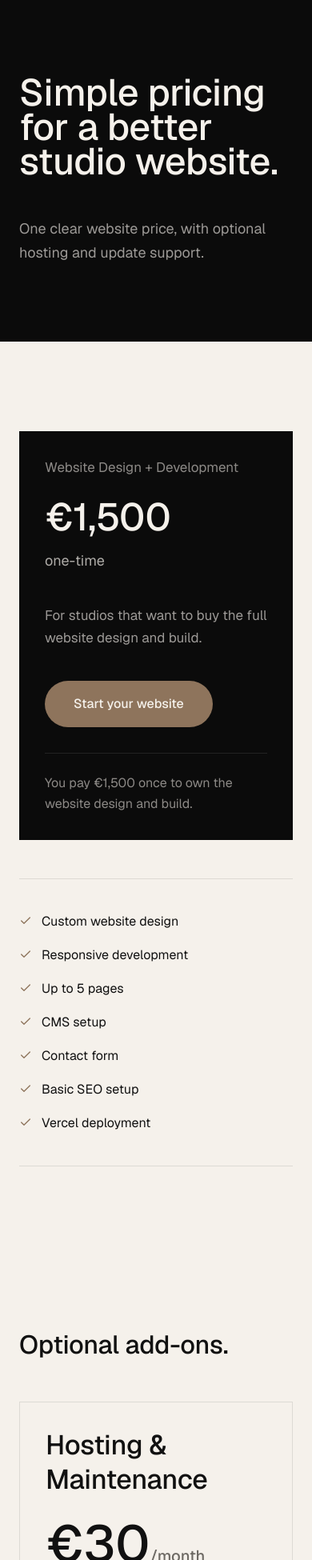
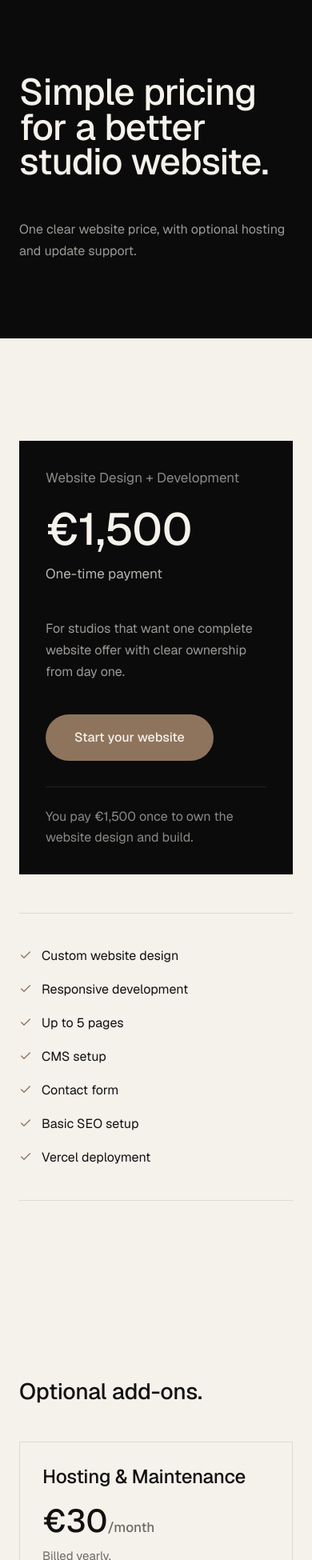
Before and after one commit to nmmilosevic/archi-studio, a Next.js app: page /en/pricing in a window 390 px wide. Shown: the part 50-2000 px from the top of the page at 80% size. Built offline with nearby package versions, Linux system fonts and the light colour scheme; a web font is replaced by a local one.

Commit message:
Refine typography styles and adjust responsive font sizes in globals.css

```diff
--- a/app/[locale]/(site)/audit/page.tsx
+++ b/app/[locale]/(site)/audit/page.tsx
@@ -94,11 +94,11 @@ export default async function AuditPage({ params }: Props) {
             <AnimatedTitle
               text="Get a clear review of your architecture website."
               as="h1"
-              className="text-section max-w-[920px] text-primary"
+              className="text-hero max-w-[16ch] text-primary"
             />
             <div className="lg:ml-auto">
               <AnimatedText
-                className="max-w-[600px] text-[18px] leading-[1.65] text-muted"
+                className="text-support max-w-[600px] text-muted"
                 delay={0.12}
               >
                 We review your current website and show where it loses trust, clarity, and potential clients.
--- a/app/[locale]/(site)/contact/page.tsx
+++ b/app/[locale]/(site)/contact/page.tsx
@@ -42,10 +42,10 @@ export default async function ContactPage({ params }: Props) {
             <AnimatedTitle
               text="Tell us about your studio website."
               as="h1"
-              className="text-section max-w-[920px] text-inverted"
+              className="text-hero max-w-[16ch] text-inverted"
             />
             <AnimatedText
-              className="max-w-[560px] text-[18px] leading-[1.65] text-inverted/62 lg:ml-auto"
+              className="text-support max-w-[560px] text-inverted/62 lg:ml-auto"
               delay={0.12}
             >
               Send your current website or project idea. We’ll reply with the best next step.
--- a/app/[locale]/(site)/page.tsx
+++ b/app/[locale]/(site)/page.tsx
@@ -35,10 +35,10 @@ const copy = {
     beforeBody: "Many studios have beautiful work, but their website makes it harder to trust, understand, or contact them.",
     reviewTitle: "Not sure what your website is missing?",
     reviewBody: "Send us your current website and we’ll review where it loses clarity, trust, or potential clients.",
-    redesignTitle: "A complete website, designed and built for your studio.",
+    redesignTitle: "Designed and developed as one clear website system.",
     redesignBody: "A clear website system with the pages, structure, and presentation your studio needs.",
     redesignCta: "Start your website",
-    offerTitle: "Simple pricing. No hidden fees.",
+    offerTitle: "Simple pricing. Clear ownership.",
     offerIntro: "One clear website price, with optional hosting and updates.",
     finalTitle: "Ready to make your website feel like your work?",
     finalBody: "Send your current website or project idea. We’ll reply with the best next step.",
@@ -60,10 +60,10 @@ const copy = {
     beforeBody: "Tus proyectos son detallados, cuidados y de alto nivel. Tu web debería sentirse igual.",
     reviewTitle: "¿No sabes qué le falta a tu web?",
     reviewBody: "Envíanos tu web actual y revisaremos dónde pierde claridad, confianza o clientes potenciales.",
-    redesignTitle: "Una web completa, diseñada y construida para tu estudio.",
+    redesignTitle: "Diseño y desarrollo en un único sistema web claro.",
     redesignBody: "Un sistema claro con las páginas, estructura y presentación que tu estudio necesita.",
     redesignCta: "Empezar mi web",
-    offerTitle: "Precios simples. Sin costes ocultos.",
+    offerTitle: "Precios simples. Propiedad clara.",
     offerIntro: "Un precio claro para la web, con hosting y actualizaciones opcionales.",
     finalTitle: "¿Listo para que tu web se sienta como tu trabajo?",
     finalBody: "Envía tu web actual o la idea del proyecto. Responderemos con el mejor siguiente paso.",
@@ -85,10 +85,10 @@ const copy = {
     beforeBody: "Vos projets sont détaillés, soignés et haut de gamme. Votre site devrait donner la même impression.",
     reviewTitle: "Vous ne savez pas ce qui manque à votre site?",
     reviewBody: "Envoyez votre site actuel et nous verrons où il perd en clarté, confiance ou clients potentiels.",
-    redesignTitle: "Un site complet, conçu et construit pour votre studio.",
+    redesignTitle: "Conception et développement dans un système de site clair.",
     redesignBody: "Un système clair avec les pages, la structure et la présentation dont votre studio a besoin.",
     redesignCta: "Commencer le site",
-    offerTitle: "Prix simples. Aucun frais caché.",
+    offerTitle: "Prix simples. Propriété claire.",
     offerIntro: "Un prix clair pour le site, avec hébergement et mises à jour optionnels.",
     finalTitle: "Prêt à faire ressentir votre site comme votre travail?",
     finalBody: "Envoyez votre site actuel ou votre idée de projet. Nous répondrons avec la meilleure prochaine étape.",
@@ -173,7 +173,7 @@ export default async function HomePage({ params }: Props) {
               as="h1"
               className="text-hero mb-5 max-w-none text-primary text-balance md:mb-6"
             />
-            <AnimatedText className="mb-7 max-w-[590px] text-[16px] leading-[1.65] text-muted md:mb-8 md:text-[18px]" delay={0.18}>
+            <AnimatedText className="text-support mb-7 max-w-[590px] text-muted md:mb-8" delay={0.18}>
               {c.sub}
             </AnimatedText>
             <AnimatedText as="div" delay={0.28}>
@@ -209,11 +209,11 @@ export default async function HomePage({ params }: Props) {
         </Container>
       </section>
 
-      <section className="bg-offwhite py-28 md:py-44" aria-labelledby="work-preview-heading">
+      <section className="bg-offwhite py-32 md:py-48" aria-labelledby="work-preview-heading">
         <Container>
           <div className="mb-16 grid grid-cols-1 gap-8 lg:grid-cols-[0.95fr_1.05fr] lg:items-end">
             <AnimatedTitle text={c.workTitle} as="h2" id="work-preview-heading" className="text-section max-w-[860px] text-primary" />
-            <AnimatedText className="max-w-[560px] text-[17px] leading-[1.65] text-muted lg:ml-auto" delay={0.12}>
+            <AnimatedText className="text-support max-w-[560px] text-muted lg:ml-auto" delay={0.12}>
               {c.workBody}
             </AnimatedText>
           </div>
@@ -232,12 +232,12 @@ export default async function HomePage({ params }: Props) {
         </Container>
       </section>
 
-      <section id="previews" className="bg-charcoal py-28 text-inverted md:py-44" aria-labelledby="preview-heading">
+      <section id="previews" className="bg-charcoal py-32 text-inverted md:py-48" aria-labelledby="preview-heading">
         <Container>
           <div className="mb-[80px] grid grid-cols-1 gap-8 lg:grid-cols-[0.95fr_1.05fr] lg:items-end">
             <AnimatedTitle text={c.beforeTitle} as="h2" id="preview-heading" className="text-display max-w-[820px] text-inverted" />
             <AnimatedText as="div" className="max-w-[560px] lg:ml-auto" delay={0.12}>
-              <p className="mb-8 font-body text-[18px] leading-[1.65] text-inverted/62">{c.beforeBody}</p>
+              <p className="text-support mb-8 font-body text-inverted/62">{c.beforeBody}</p>
               <ul className="space-y-4">
                 {(c.beforeProblems as readonly string[]).map((problem) => (
                   <li key={problem} className="flex items-start gap-3">
@@ -261,7 +261,7 @@ export default async function HomePage({ params }: Props) {
         </Container>
       </section>
 
-      <section id="website-review" className="bg-stone py-28 md:py-44" aria-labelledby="website-review-heading">
+      <section id="website-review" className="bg-stone py-32 md:py-48" aria-labelledby="website-review-heading">
         <Container>
           <div className="grid grid-cols-1 gap-16 lg:grid-cols-[0.82fr_1.18fr] lg:gap-24 lg:items-center">
             <div>
@@ -272,7 +272,7 @@ export default async function HomePage({ params }: Props) {
                 className="text-section mb-8 max-w-[680px] text-primary"
               />
               <AnimatedText
-                className="max-w-[520px] text-[17px] leading-[1.68] text-muted md:text-[18px]"
+                className="text-support max-w-[520px] text-muted"
                 delay={0.1}
               >
                 {c.reviewBody}
@@ -298,7 +298,7 @@ export default async function HomePage({ params }: Props) {
         </Container>
       </section>
 
-      <section className="bg-offwhite py-28 md:py-44" aria-labelledby="redesign-heading">
+      <section className="bg-offwhite py-32 md:py-48" aria-labelledby="redesign-heading">
         <Container>
           <div className="grid grid-cols-1 gap-16 lg:grid-cols-[0.82fr_1.18fr] lg:gap-24 lg:items-center">
             <div>
@@ -309,7 +309,7 @@ export default async function HomePage({ params }: Props) {
                 className="text-section mb-8 max-w-[680px] text-primary"
               />
               <AnimatedText
-                className="max-w-[520px] text-[17px] leading-[1.68] text-muted md:text-[18px]"
+                className="text-support max-w-[520px] text-muted"
                 delay={0.1}
               >
                 {c.redesignBody}
@@ -335,28 +335,28 @@ export default async function HomePage({ params }: Props) {
         </Container>
       </section>
 
-      <section id="pricing" className="bg-stone py-28 md:py-44" aria-labelledby="offer-heading">
+      <section id="pricing" className="bg-stone py-36 md:py-52" aria-labelledby="offer-heading">
         <Container>
-          <div className="grid grid-cols-1 gap-14 lg:grid-cols-[0.92fr_1.08fr] lg:gap-24">
+          <div className="grid grid-cols-1 gap-12 lg:grid-cols-[1.2fr_0.8fr] lg:gap-16">
             <div>
               <AnimatedTitle text={c.offerTitle} as="h2" id="offer-heading" className="text-section mb-7 max-w-[700px] text-primary" />
-              <AnimatedText className="mb-12 max-w-[460px] text-[17px] leading-relaxed text-muted" delay={0.1}>
+              <AnimatedText className="text-support mb-12 max-w-[500px] text-muted" delay={0.1}>
                 {c.offerIntro}
               </AnimatedText>
-              <div className="mb-10">
-                <p className="font-heading text-[88px] font-medium leading-none text-primary">
+              <div className="mb-10 border border-charcoal/12 bg-offwhite p-8 md:p-10">
+                <p className="font-body text-[17px] text-muted">Website Design + Development</p>
+                <p className="mt-5 font-heading text-[clamp(56px,8vw,104px)] font-medium leading-[0.94] text-primary">
                   €1,500
                 </p>
-                <p className="mt-4 font-body text-[16px] text-muted/70">
-                  One-time website design and build.
+                <p className="mt-4 font-body text-[17px] leading-relaxed text-muted/78">
+                  One-time payment
                 </p>
-              </div>
-              <Button asChild size="lg">
+                <Button asChild size="lg" className="mt-8">
                   <Link href={`/${locale}/contact`}>
                     Start your website <ArrowRight className="ml-2 h-4 w-4" aria-hidden="true" />
                   </Link>
                 </Button>
-              <div className="mt-12 grid gap-3">
+                <div className="mt-10 grid gap-3">
                   {pricingIncludes.map((item) => (
                     <div key={item} className="flex items-start gap-3">
                       <Check className="mt-1 h-4 w-4 flex-shrink-0 text-bronze" aria-hidden="true" />
@@ -364,19 +364,23 @@ export default async function HomePage({ params }: Props) {
                     </div>
                   ))}
                 </div>
+                <p className="mt-10 border-t border-charcoal/10 pt-6 text-[16px] leading-relaxed text-muted">
+                  You own the website once delivered. Optional hosting and updates are available if needed.
+                </p>
+              </div>
             </div>
 
             <AnimatedText as="div" delay={0.14}>
-              <div className="grid gap-5">
-                <div className="border border-charcoal/10 p-8">
-                  <h3 className="font-heading text-[28px] font-medium text-primary">Hosting & Maintenance</h3>
-                  <p className="mt-5 font-heading text-[52px] font-medium leading-none text-primary">€30<span className="text-[18px] text-muted">/month</span></p>
-                  <p className="mt-3 text-[15px] text-muted">Optional. Billed yearly.</p>
+              <div className="grid gap-4 lg:pt-16">
+                <div className="border border-charcoal/10 bg-stone p-7">
+                  <h3 className="font-heading text-[24px] font-medium text-primary">Hosting & Maintenance</h3>
+                  <p className="mt-4 font-heading text-[40px] font-medium leading-none text-primary">€30<span className="text-[17px] text-muted">/month</span></p>
+                  <p className="mt-2 text-[15px] text-muted">Optional. Billed yearly.</p>
                 </div>
-                <div className="border border-charcoal/10 p-8">
-                  <h3 className="font-heading text-[28px] font-medium text-primary">Monthly Website Updates</h3>
-                  <p className="mt-5 font-heading text-[52px] font-medium leading-none text-primary">€120<span className="text-[18px] text-muted">/month</span></p>
-                  <p className="mt-3 text-[15px] text-muted">Optional text, image and small layout updates.</p>
+                <div className="border border-charcoal/10 bg-stone p-7">
+                  <h3 className="font-heading text-[24px] font-medium text-primary">Monthly Website Updates</h3>
+                  <p className="mt-4 font-heading text-[40px] font-medium leading-none text-primary">€120<span className="text-[17px] text-muted">/month</span></p>
+                  <p className="mt-2 text-[15px] text-muted">Optional text, image and small layout updates.</p>
                 </div>
               </div>
             </AnimatedText>
@@ -384,11 +388,11 @@ export default async function HomePage({ params }: Props) {
         </Container>
       </section>
 
-      <section className="bg-charcoal py-24 text-inverted md:py-36" aria-labelledby="final-heading">
+      <section className="bg-charcoal py-28 text-inverted md:py-40" aria-labelledby="final-heading">
         <Container>
           <div className="mx-auto max-w-[920px] text-center">
             <AnimatedTitle text={c.finalTitle} as="h2" id="final-heading" className="text-section mb-8 text-inverted" />
-            <AnimatedText className="mx-auto mb-12 max-w-[620px] text-[17px] leading-relaxed text-inverted/60" delay={0.12}>
+            <AnimatedText className="text-support mx-auto mb-12 max-w-[620px] text-inverted/60" delay={0.12}>
               {c.finalBody}
             </AnimatedText>
             <AnimatedText as="div" delay={0.22}>
--- a/app/[locale]/(site)/pricing/page.tsx
+++ b/app/[locale]/(site)/pricing/page.tsx
@@ -98,10 +98,10 @@ export default async function PricingPage({ params }: Props) {
             <AnimatedTitle
               text="Simple pricing for a better studio website."
               as="h1"
-              className="text-section max-w-[920px] text-inverted"
+              className="text-hero max-w-[16ch] text-inverted"
             />
             <AnimatedText
-              className="max-w-[560px] text-[18px] leading-[1.65] text-inverted/62 lg:ml-auto"
+              className="text-support max-w-[560px] text-inverted/62 lg:ml-auto"
               delay={0.12}
             >
               One clear website price, with optional hosting and update support.
@@ -110,20 +110,20 @@ export default async function PricingPage({ params }: Props) {
         </Container>
       </section>
 
-      <section className="bg-offwhite py-28 md:py-44" aria-labelledby="main-price-heading">
+      <section className="bg-offwhite py-32 md:py-48" aria-labelledby="main-price-heading">
         <Container>
-          <div className="grid grid-cols-1 gap-12 lg:grid-cols-[0.9fr_1.1fr] lg:gap-20">
+          <div className="grid grid-cols-1 gap-12 lg:grid-cols-[1.2fr_0.8fr] lg:gap-16">
             <AnimatedText as="div" delay={0.04}>
-              <div className="bg-charcoal p-8 text-inverted md:p-12 lg:p-14">
+              <div className="border border-charcoal/10 bg-charcoal p-8 text-inverted md:p-12 lg:p-14">
                 <p className="text-[17px] text-inverted/55">Website Design + Development</p>
-                <h2 id="main-price-heading" className="mt-6 font-heading text-[clamp(48px,7vw,96px)] font-medium leading-none text-inverted">
+                <h2 id="main-price-heading" className="mt-6 font-heading text-[clamp(56px,8vw,104px)] font-medium leading-[0.94] text-inverted">
                   €1,500
                 </h2>
-                <p className="mt-4 text-[18px] leading-relaxed text-inverted/70">
-                  one-time
+                <p className="mt-4 text-[17px] leading-relaxed text-inverted/74">
+                  One-time payment
                 </p>
-                <p className="mt-10 max-w-[480px] text-[17px] leading-[1.65] text-inverted/62">
-                  For studios that want to buy the full website design and build.
+                <p className="text-support mt-10 max-w-[480px] text-inverted/62">
+                  For studios that want one complete website offer with clear ownership from day one.
                 </p>
                 <div className="mt-10">
                   <Button asChild variant="secondary" size="lg">
@@ -137,7 +137,7 @@ export default async function PricingPage({ params }: Props) {
             </AnimatedText>
 
             <AnimatedText as="div" delay={0.12}>
-              <div className="border-y border-charcoal/10 py-10 lg:py-14">
+              <div className="border-y border-charcoal/10 py-10 lg:py-14 lg:mt-8">
                 <CheckList items={mainIncludes} />
               </div>
             </AnimatedText>
@@ -147,7 +147,7 @@ export default async function PricingPage({ params }: Props) {
 
       <section className="bg-stone py-24 md:py-36" aria-labelledby="addons-heading">
         <Container>
-          <div className="mb-14 max-w-[720px]">
+          <div className="mb-12 max-w-[720px]">
             <AnimatedTitle
               text="Optional add-ons."
               as="h2"
@@ -156,37 +156,40 @@ export default async function PricingPage({ params }: Props) {
             />
           </div>
 
-          <div className="grid grid-cols-1 gap-6 lg:grid-cols-2">
+          <div className="grid grid-cols-1 gap-5 lg:grid-cols-2">
             <AnimatedText as="div" delay={0.08}>
-              <div className="h-full border border-charcoal/10 bg-offwhite p-8 md:p-10">
-                <h3 className="font-heading text-[34px] font-medium leading-tight text-primary">
+              <div className="h-full border border-charcoal/10 bg-offwhite p-7 md:p-8">
+                <h3 className="font-heading text-[24px] font-medium leading-tight text-primary">
                   Hosting & Maintenance
                 </h3>
-                <p className="mt-7 font-heading text-[64px] font-medium leading-none text-primary">
-                  €30<span className="text-[20px] text-muted">/month</span>
+                <p className="mt-5 font-heading text-[40px] font-medium leading-none text-primary">
+                  €30<span className="text-[17px] text-muted">/month</span>
                 </p>
-                <p className="mt-4 text-[16px] text-muted">Billed yearly.</p>
-                <div className="mt-10">
+                <p className="mt-3 text-[15px] text-muted">Billed yearly.</p>
+                <div className="mt-8">
                   <CheckList items={hostingIncludes} />
                 </div>
               </div>
             </AnimatedText>
 
             <AnimatedText as="div" delay={0.16}>
-              <div className="h-full border border-charcoal/10 bg-offwhite p-8 md:p-10">
-                <h3 className="font-heading text-[34px] font-medium leading-tight text-primary">
+              <div className="h-full border border-charcoal/10 bg-offwhite p-7 md:p-8">
+                <h3 className="font-heading text-[24px] font-medium leading-tight text-primary">
                   Monthly Website Updates
                 </h3>
-                <p className="mt-7 font-heading text-[64px] font-medium leading-none text-primary">
-                  €120<span className="text-[20px] text-muted">/month</span>
+                <p className="mt-5 font-heading text-[40px] font-medium leading-none text-primary">
+                  €120<span className="text-[17px] text-muted">/month</span>
                 </p>
-                <p className="mt-4 text-[16px] text-muted">Optional after launch.</p>
-                <div className="mt-10">
+                <p className="mt-3 text-[15px] text-muted">Optional after launch.</p>
+                <div className="mt-8">
                   <CheckList items={updateIncludes} />
                 </div>
               </div>
             </AnimatedText>
           </div>
+          <p className="text-support mt-10 max-w-[800px] text-muted">
+            You own the website once delivered. Optional hosting and updates are available if needed.
+          </p>
         </Container>
       </section>
 
--- a/app/[locale]/(site)/work/[slug]/page.tsx
+++ b/app/[locale]/(site)/work/[slug]/page.tsx
@@ -85,11 +85,11 @@ export default async function WorkDetailPage({ params }: Props) {
               <AnimatedTitle
                 text={item.title}
                 as="h1"
-                className="text-section max-w-[920px] text-inverted"
+                className="text-hero max-w-[16ch] text-inverted"
               />
             </div>
             <AnimatedText
-              className="max-w-[560px] text-[17px] leading-[1.65] text-inverted/62 lg:ml-auto"
+              className="text-support max-w-[560px] text-inverted/62 lg:ml-auto"
               delay={0.12}
             >
               {item.location}. Website redesign, portfolio structure, mobile presentation, and contact flow.
--- a/app/[locale]/(site)/work/page.tsx
+++ b/app/[locale]/(site)/work/page.tsx
@@ -47,10 +47,10 @@ export default async function WorkPage({ params }: Props) {
             <AnimatedTitle
               text="Websites for studios with work worth showing properly."
               as="h1"
-              className="text-section max-w-[920px] text-primary"
+              className="text-hero max-w-[16ch] text-primary"
             />
             <AnimatedText
-              className="max-w-[600px] text-[18px] leading-[1.65] text-muted lg:ml-auto"
+              className="text-support max-w-[600px] text-muted lg:ml-auto"
               delay={0.12}
             >
               A clear look at how architecture and interior studios can present their work with more clarity, confidence, and visual quality.
--- a/app/globals.css
+++ b/app/globals.css
@@ -50,9 +50,10 @@
 
   h1, h2, h3, h4, h5, h6 {
     font-family: var(--font-heading);
-    line-height: 0.92;
-    letter-spacing: -0.01em;
+    line-height: 0.96;
+    letter-spacing: -0.012em;
     font-weight: 500;
+    text-wrap: balance;
   }
 
   ::selection {
@@ -96,27 +97,38 @@
   /* ── Type scale ─────────────────────────────────────── */
 
   .text-hero {
-    font-size: clamp(48px, 13vw, 64px);
-    line-height: 0.90;
+    font-size: clamp(46px, 11vw, 66px);
+    line-height: 0.95;
+    letter-spacing: -0.02em;
+    font-family: var(--font-heading);
+    font-weight: 500;
+    text-wrap: balance;
+    max-width: 16ch;
+  }
+
+  .text-section {
+    font-size: clamp(34px, 8.5vw, 48px);
+    line-height: 1;
     letter-spacing: -0.015em;
     font-family: var(--font-heading);
     font-weight: 500;
-  }
-
-  .text-section {
-    font-size: clamp(44px, 12vw, 60px);
-    line-height: 0.92;
-    letter-spacing: -0.01em;
-    font-family: var(--font-heading);
-    font-weight: 500;
+    text-wrap: balance;
+    max-width: 20ch;
   }
 
   .text-display {
-    font-size: clamp(32px, 7vw, 52px);
-    line-height: 0.95;
+    font-size: clamp(28px, 6vw, 40px);
+    line-height: 1.04;
     letter-spacing: -0.008em;
     font-family: var(--font-heading);
     font-weight: 500;
+    text-wrap: balance;
+    max-width: 24ch;
+  }
+
+  .text-support {
+    font-size: clamp(16px, 1.6vw, 18px);
+    line-height: 1.7;
   }
 
   /* Cinematic — fullscreen editorial moments */
@@ -130,25 +142,25 @@
 
   @media (min-width: 768px) {
     .text-hero {
-      font-size: clamp(60px, 6.5vw, 90px);
+      font-size: clamp(56px, 7vw, 76px);
     }
 
     .text-section {
-      font-size: clamp(52px, 7vw, 104px);
+      font-size: clamp(40px, 5vw, 52px);
     }
 
     .text-display {
-      font-size: clamp(44px, 5vw, 76px);
+      font-size: clamp(32px, 4.2vw, 44px);
     }
   }
 
   @media (min-width: 1280px) {
     .text-hero {
-      font-size: clamp(72px, 5.5vw, 124px);
+      font-size: clamp(66px, 5.3vw, 80px);
     }
 
     .text-section {
-      font-size: clamp(64px, 6.5vw, 116px);
+      font-size: clamp(46px, 4.3vw, 56px);
     }
   }
 
--- a/components/sections/PageHero.tsx
+++ b/components/sections/PageHero.tsx
@@ -30,7 +30,7 @@ export function PageHero({
             text={heading}
             as="h1"
             className={clsx(
-              "text-section mb-6 text-balance",
+              "text-hero mb-6 text-balance",
               isDark ? "text-inverted" : "text-primary"
             )}
           />
@@ -38,7 +38,7 @@ export function PageHero({
           {subtext && (
             <AnimatedText
               className={clsx(
-                "font-body text-[16px] md:text-[18px] leading-relaxed max-w-2xl",
+                "text-support font-body max-w-2xl",
                 isDark ? "text-inverted/60" : "text-muted"
               )}
               delay={0.2}
```
Also changed, not shown: components/layout/SiteFooter.tsx (+7 -7 lines). Lines whose indentation alone changed are shown as unchanged.
